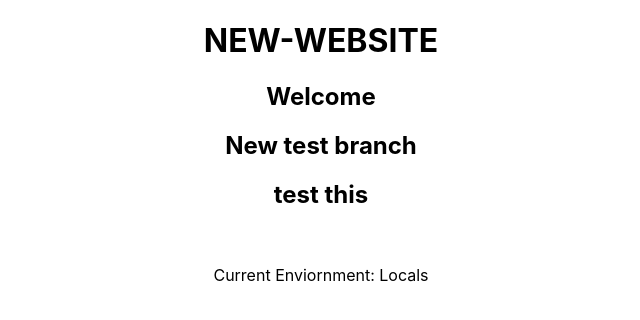
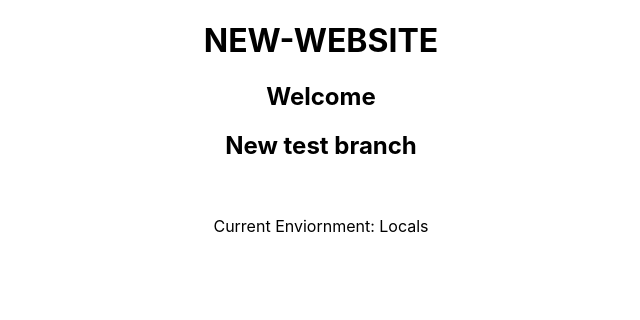
Before and after one commit to saurabhgola/testwebsite, a React (Create React App) app: page / in a window 1280 px wide. Shown: the top 320 px of the page, without its empty margins (319-959 px from the left). Built offline with nearby package versions, Linux system fonts and the light colour scheme.

Commit message:
new app file2

```diff
--- a/src/App.js
+++ b/src/App.js
@@ -7,7 +7,6 @@ function App() {
       <h1>NEW-WEBSITE</h1>
       <h2>Welcome</h2>
       <h2>New test branch</h2>
-      <h2>test this</h2>
       <br/>
       <p className="App-intro">Current Enviornment: {process.env.REACT_APP_ENVIORNMENT}</p>
     </div>
```
